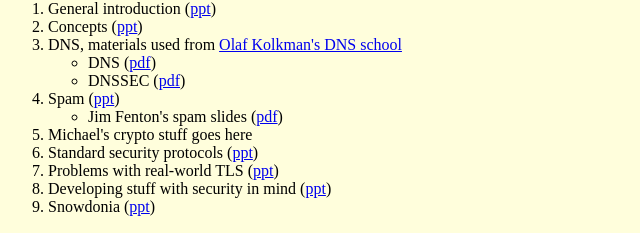
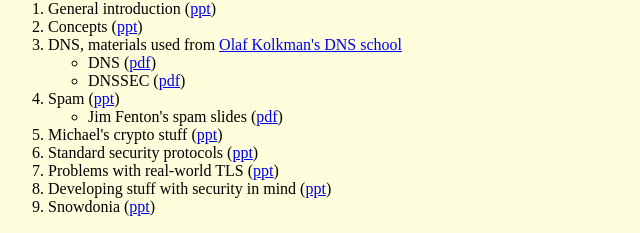
Before and after one commit to sftcd/cs7053, a plain HTML site: page 2016index.html in a window 1280 px wide. Shown: the part 293-526 px from the top of the page, 0-640 px from the left. Drawn offline with Linux system fonts and the light colour scheme.

Commit message:
added crypto slides

```diff
--- a/2016index.html
+++ b/2016index.html
@@ -48,7 +48,7 @@ that's more than two weeks ahead of time may be wasted effort:-)</li>
 		<li>Jim Fenton's spam slides (<a href="lectures/fenton.pdf">pdf</a>)</li>
 	</ul>
   </li>
-  <li>Michael's crypto stuff goes here</li>
+  <li>Michael's crypto stuff (<a href="lectures/05-crypto.ppt">ppt</a>)</li>
   <li>Standard security protocols (<a href="lectures/06-protocols.ppt">ppt</a>)</li>
   <li>Problems with real-world TLS (<a href="lectures/07-tls-problems.ppt">ppt</a>)</li>
   <li>Developing stuff with security in mind (<a href="lectures/07.5-developing.ppt">ppt</a>)</li>
```
Also changed, not shown: 1 other file.
